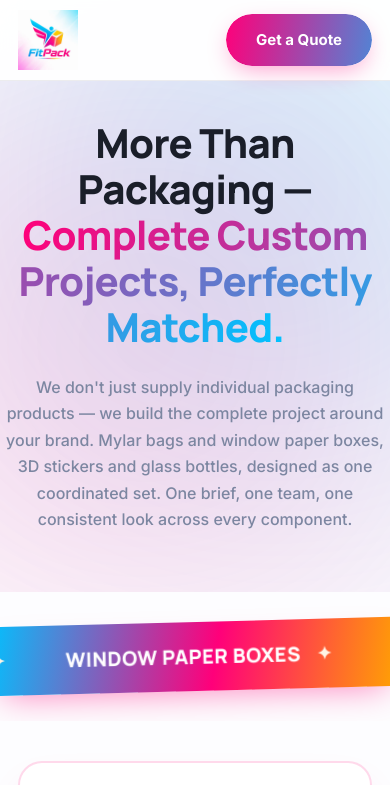
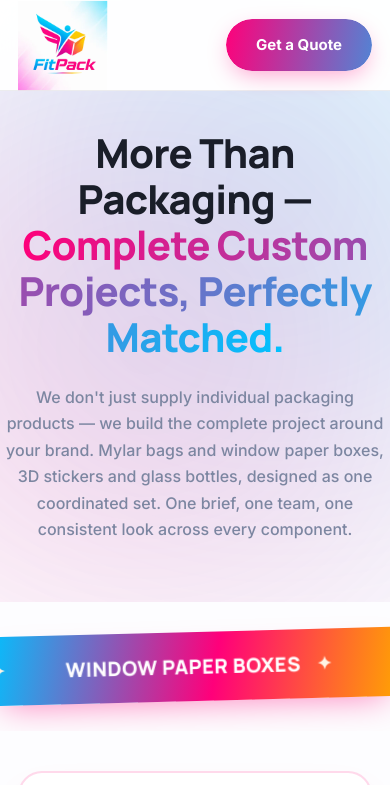
Before and after one commit to 1143681013-ai/fitpac-web, a plain HTML site: page index.html in a window 390 px wide. Shown: the top 785 px of the page. Drawn offline with Linux system fonts and the light colour scheme.

Commit message:
Add files via upload

```diff
--- a/index.html
+++ b/index.html
@@ -53,32 +53,35 @@
       -webkit-text-fill-color: transparent; color: transparent;
     }
 
-    /* ============ 导航栏 (高度增加，Logo放大) ============ */
+    /* ============ 导航栏 (大幅拉高，超大 Logo) ============ */
     header {
       position: fixed; top: 0; left: 0; right: 0; z-index: 1000;
       background: rgba(255, 255, 255, 0.95); backdrop-filter: blur(20px); -webkit-backdrop-filter: blur(20px);
       border-bottom: 1px solid var(--line);
     }
-    .nav { display: flex; justify-content: space-between; align-items: center; height: 96px; gap: 24px; }
+    .nav { display: flex; justify-content: space-between; align-items: center; height: 110px; gap: 24px; } /* 高度从 96 拉高到 110 */
     .logo { display: flex; align-items: center; cursor: pointer; }
 
-    /* 🌟 Logo 适配核心 */
+    /* 🌟 超大 Logo 核心设置 */
     .logo-img {
-      height: 80px; /* 极大的 Logo 尺寸 */
+      height: 120px; /* 极端大尺寸 */
+      max-width: 280px; /* 限制最大宽度防变形 */
       width: auto;
       object-fit: contain;
-      mix-blend-mode: multiply; /* 去除图片自带的白色方块底 */
+      mix-blend-mode: multiply; /* 去白底 */
+      transform: scale(1.15); /* 再次放大视觉 */
+      transform-origin: left center;
       transition: transform 0.3s ease;
     }
-    .logo:hover .logo-img { transform: scale(1.05); }
+    .logo:hover .logo-img { transform: scale(1.2); }
 
     .logo-fallback {
-      font-family: 'Manrope', sans-serif; font-size: 28px; font-weight: 800; font-style: italic;
+      font-family: 'Manrope', sans-serif; font-size: 34px; font-weight: 800; font-style: italic;
       background: var(--grad); -webkit-background-clip: text; background-clip: text; -webkit-text-fill-color: transparent;
     }
 
     .nav-links { display: flex; gap: 32px; align-items: center; }
-    .nav-links a { font-weight: 600; font-size: 15px; color: var(--dark); position: relative; padding-bottom: 4px; cursor: pointer; }
+    .nav-links a { font-weight: 600; font-size: 16px; color: var(--dark); position: relative; padding-bottom: 4px; cursor: pointer; }
     .nav-links a::after {
       content: ''; position: absolute; left: 0; bottom: 0; width: 0; height: 3px;
       border-radius: 2px; background: var(--grad); transition: var(--transition);
@@ -118,7 +121,7 @@
     @keyframes fadeIn { from { opacity: 0; transform: translateY(10px); } to { opacity: 1; transform: translateY(0); } }
 
     /* ============ 首页 ============ */
-    .hero { padding: 180px 0 80px; text-align: center; position: relative; overflow: hidden; }
+    .hero { padding: 200px 0 80px; text-align: center; position: relative; overflow: hidden; } /* 顶部 padding 增加，避开高导航栏 */
     .hero::before { content: ''; position: absolute; top: -10%; left: 5%; width: 500px; height: 500px; background: var(--blue); filter: blur(150px); opacity: 0.25; z-index: -1; border-radius: 50%; }
     .hero::after { content: ''; position: absolute; top: 20%; right: 5%; width: 450px; height: 450px; background: var(--pink); filter: blur(150px); opacity: 0.25; z-index: -1; border-radius: 50%; }
     .hero h1 { font-size: clamp(40px, 5vw, 68px); margin-bottom: 24px; }
@@ -186,7 +189,7 @@
     .promo-banner-overlay p { font-size: 18px; margin-bottom: 24px; opacity: 0.95; font-weight: 500; }
 
     /* ============ 促销分类集合页 ============ */
-    .promo-page { padding: 150px 0 80px; background: var(--bg); min-height: 100vh; }
+    .promo-page { padding: 160px 0 80px; background: var(--bg); min-height: 100vh; } /* padding 增加避开高导航栏 */
     .promo-grid { display: grid; grid-template-columns: repeat(3, 1fr); gap: 30px; }
     .deal-card { display: flex; flex-direction: column; background: #fff; border-radius: 20px; overflow: hidden; border: 1px solid rgba(255, 0, 122, 0.12); transition: var(--transition); cursor: pointer; }
     .deal-card:hover { transform: translateY(-8px); border-color: rgba(255, 0, 122, 0.4); box-shadow: 0 25px 45px -20px rgba(255, 0, 122, 0.35); }
@@ -200,7 +203,7 @@
     .deal-card:hover .btn-explore { background: var(--promo); color: #fff; }
 
     /* ============ 产品详情页 ============ */
-    .product-page { padding: 150px 0 80px; background: var(--bg); min-height: 100vh; }
+    .product-page { padding: 160px 0 80px; background: var(--bg); min-height: 100vh; }
 
     .lookbook-hero { position: relative; border-radius: 24px; overflow: hidden; height: 60vh; min-height: 400px; margin-bottom: 60px; box-shadow: 0 25px 50px -12px rgba(0, 0, 0, 0.15); }
     .lookbook-hero img { width: 100%; height: 100%; object-fit: cover; }
@@ -258,8 +261,8 @@
     footer { background: var(--dark); color: rgba(255, 255, 255, 0.6); padding: 80px 0 30px; border-top: 4px solid transparent; border-image: var(--grad-full) 1; }
     .footer-grid { display: grid; grid-template-columns: 2fr 1fr 1fr; gap: 48px; margin-bottom: 60px; }
 
-    /* 底部 Logo */
-    .footer-logo { height: 65px; width: auto; margin-bottom: 24px; background: #fff; padding: 10px 16px; border-radius: 12px; }
+    /* 底部 Logo 同样超大 */
+    .footer-logo { height: 80px; width: auto; margin-bottom: 24px; background: #fff; padding: 10px 16px; border-radius: 12px; }
 
     .footer-company { font-size: 18px; font-weight: 700; color: #fff; margin-bottom: 10px; }
     .footer-desc { font-size: 14.5px; max-width: 320px; color: rgba(255, 255, 255, 0.5); }
@@ -287,15 +290,15 @@
 
     @media (max-width: 820px) {
       .nav-links { display: none; }
-      .hero { padding-top: 130px; }
+      .hero { padding-top: 150px; }
     }
 
     @media (max-width: 600px) {
       .container { padding: 0 18px; }
-      .nav { height: 80px; }
-      .logo-img { height: 60px; }
+      .nav { height: 90px; }
+      .logo-img { height: 85px; transform: scale(1.05); }
 
-      .hero { padding: 120px 0 60px; }
+      .hero { padding: 130px 0 60px; }
       .set-card { padding: 30px 20px; gap: 30px; }
       .footer-grid { grid-template-columns: 1fr; text-align: center; gap: 40px; }
       .footer-desc { margin: 0 auto; }
```
